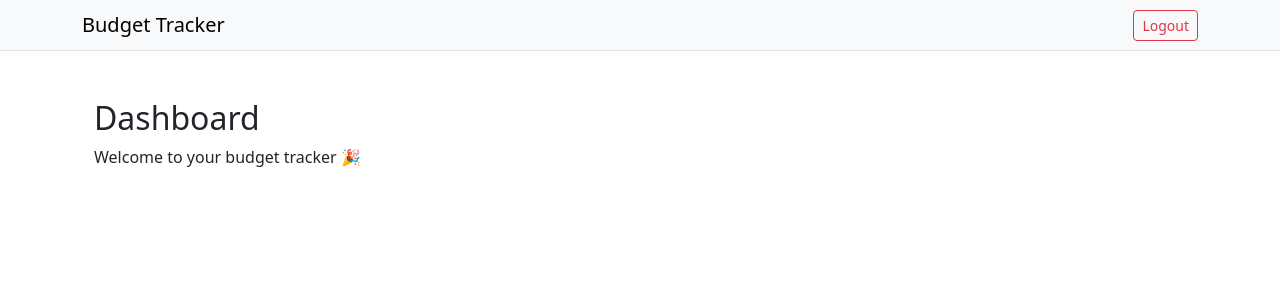
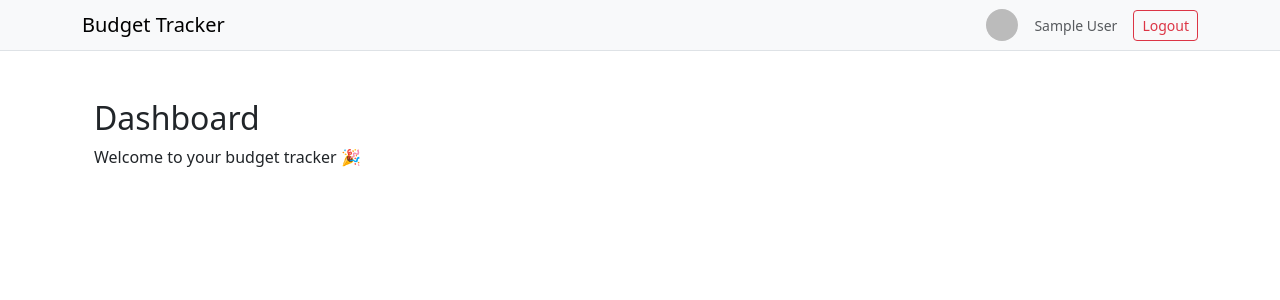
Before and after one commit to ndegwamoche/budget-tracker, a React (Vite) app: page /dashboard in a window 1280 px wide. Shown: the top 300 px of the page. Built offline with nearby package versions, Linux system fonts and the light colour scheme; no server answers; sample sign-in values are in the browser's storage.

Commit message:
Added the profile pic and name

```diff
--- a/src/components/AppLayout.tsx
+++ b/src/components/AppLayout.tsx
@@ -3,6 +3,8 @@ import { signOut } from "firebase/auth";
 import { auth } from "../config/firebase-config";
 
 export function AppLayout() {
+  const user = auth?.currentUser;
+  console.log(auth.currentUser);
   async function handleLogout() {
     await signOut(auth);
   }
@@ -11,8 +13,37 @@ export function AppLayout() {
     <>
       {/* Top Navbar */}
       <nav className="navbar navbar-light bg-light border-bottom">
-        <div className="container">
+        <div className="container d-flex justify-content-between align-items-center">
           <span className="navbar-brand mb-0 h1">Budget Tracker</span>
+
+          {/* Right side: user info + logout */}
+          <div className="d-flex align-items-center gap-3">
+            {user && (
+              <>
+                {/* Avatar */}
+                {user.photoURL ? (
+                  <img
+                    src={user.photoURL}
+                    alt="User avatar"
+                    width={32}
+                    height={32}
+                    className="rounded-circle"
+                  />
+                ) : (
+                  <div
+                    className="rounded-circle bg-secondary text-white d-flex align-items-center justify-content-center"
+                    style={{ width: 32, height: 32, fontSize: 14 }}
+                  >
+                    {user.email?.charAt(0).toUpperCase()}
+                  </div>
+                )}
+
+                {/* Name / Email */}
+                <span className="small text-muted">
+                  {user.displayName || user.email}
+                </span>
+              </>
+            )}
 
             <button
               className="btn btn-outline-danger btn-sm"
@@ -20,6 +51,7 @@ export function AppLayout() {
             >
               Logout
             </button>
+          </div>
         </div>
       </nav>
 
--- a/src/components/Auth.tsx
+++ b/src/components/Auth.tsx
@@ -54,12 +54,8 @@ export function Auth() {
       const p = provider === "google" ? googleProvider : githubProvider;
 
       await signInWithPopup(auth, p);
-    } catch (err: any) {
-      const code = err?.code || "";
-      const msg = err?.message || "";
-
-      // show something useful on screen
-      setFormError(`${code || "auth/error"}: ${msg}`);
+    } catch (error: any) {
+      setFormError(authErrorMessage(error?.code));
     } finally {
       setLoading(false);
     }
--- a/src/utils/authErrors.ts
+++ b/src/utils/authErrors.ts
@@ -15,6 +15,8 @@ export function authErrorMessage(code?: string) {
       return "That email is already linked to a different sign-in method.";
     case "auth/too-many-requests":
       return "Too many attempts. Please wait and try again.";
+    case "auth/unauthorized-domain":
+      return "You have to be on localhost:5173";
     default:
       return "Login failed. Please try again.";
   }
```
Lines whose indentation alone changed are shown as unchanged.
